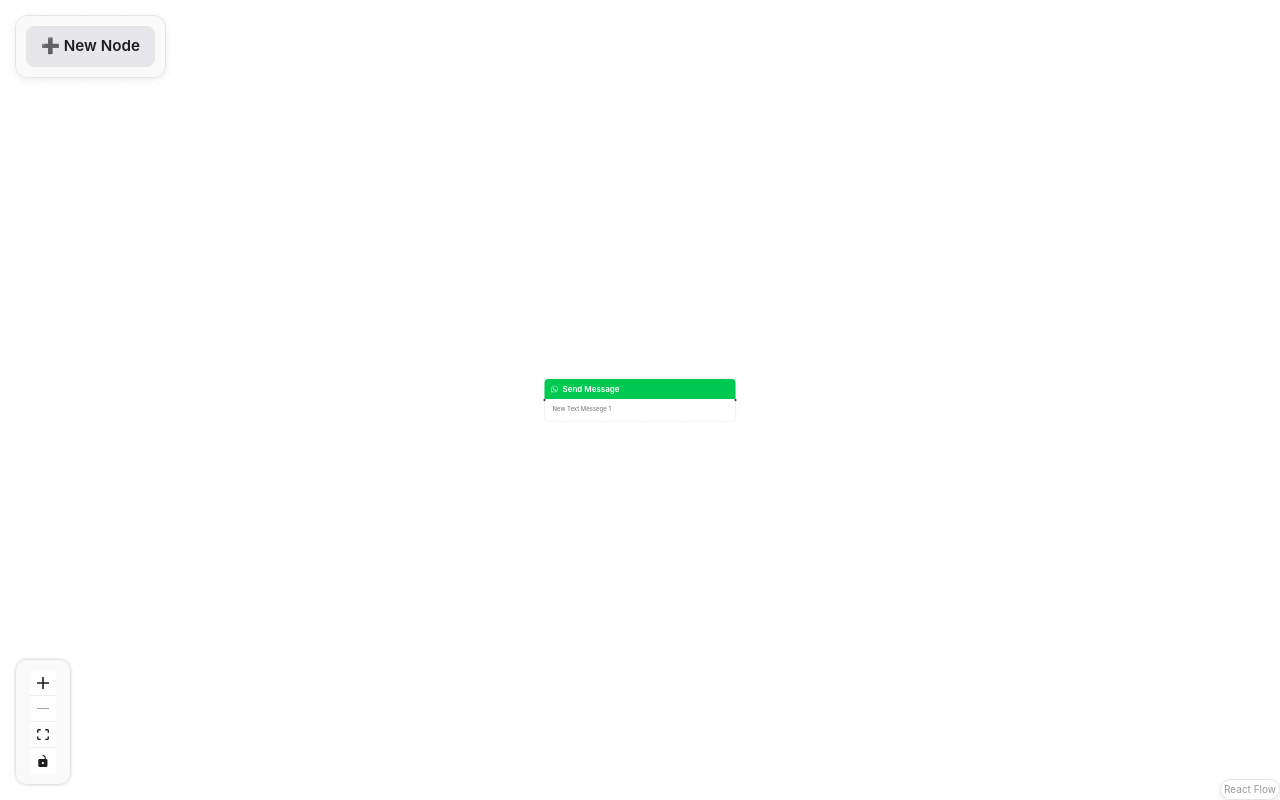
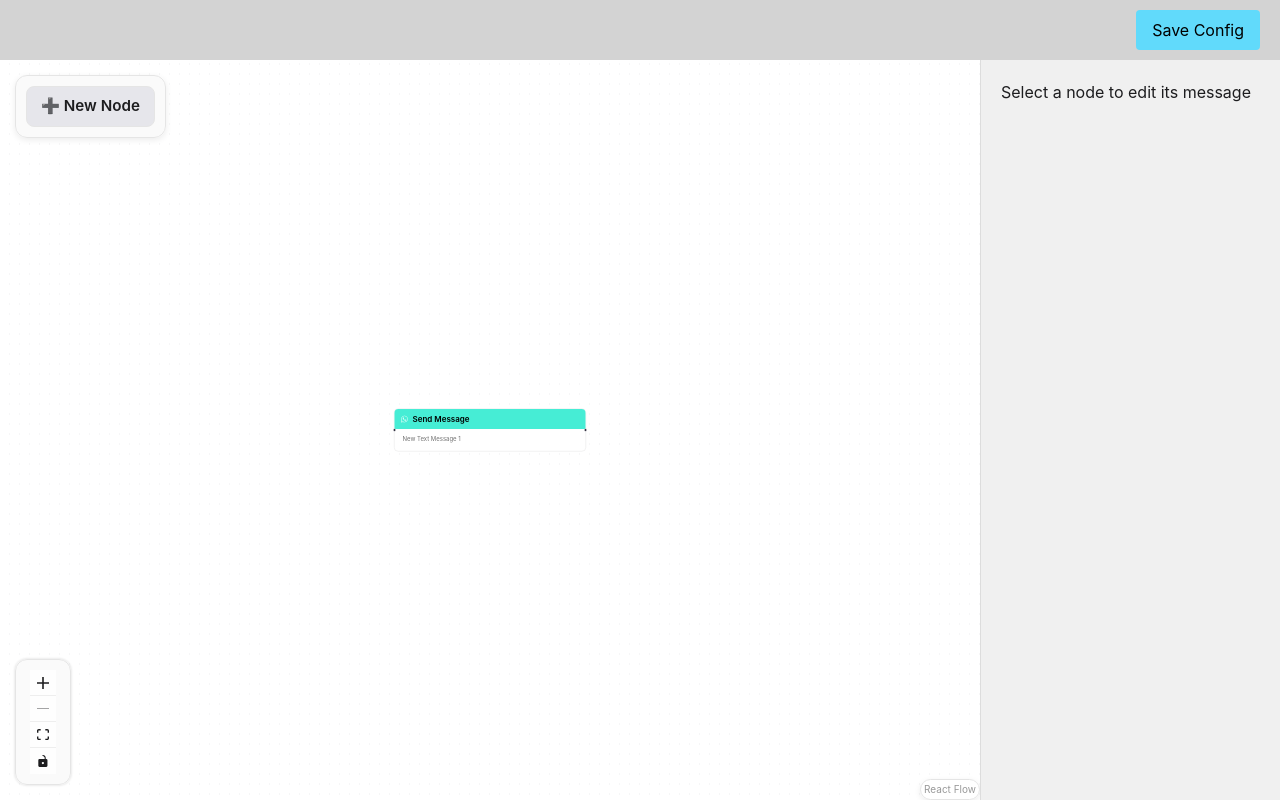
Before and after one commit to sohadutt/chatbot-reactflow, a React (Vite) app: page / in a window 1280 px wide. Built offline with nearby package versions, Linux system fonts and the light colour scheme.

Commit message:
first working model

```diff
--- a/src/App.jsx
+++ b/src/App.jsx
@@ -28,7 +28,7 @@ const initialNodes = [
     position: { x: 200, y: 200 },
     data: {
       id: "1",
-      message: `New Text Messege 1`,
+      message: `New Text Message 1`,
     },
   },
 ];
@@ -39,6 +39,7 @@ function App() {
   const [nodes, setNodes] = useState(initialNodes);
   const [edges, setEdges] = useState(initialEdges);
   const [reactFlowInstance, setReactFlowInstance] = useState(null);
+  const [selectedNode, setSelectedNode] = useState(null);
 
   const onNodesChange = useCallback(
     (changes) => setNodes((nds) => applyNodeChanges(changes, nds)),
@@ -72,18 +73,61 @@ function App() {
     [reactFlowInstance]
   );
 
-  const onNodeClick = () => {
+  const onNodeClick = useCallback((event, node) => {
+    setSelectedNode(node);
+  }, []);
 
+  const onPaneClick = useCallback(() => {
+    setSelectedNode(null);
+  }, []);
+
+  const handleSaveConfig = () => {
+    const connectedNodeIds = new Set();
+    edges.forEach((edge) => {
+      connectedNodeIds.add(edge.source);
+      connectedNodeIds.add(edge.target);
+    });
+
+    const unconnectedNodes = nodes.filter((node) => !connectedNodeIds.has(node.id));
+    if (unconnectedNodes.length > 0) {
+      alert("Error: Some nodes are not connected to any edge.");
+    } else {
+      alert("Config saved successfully!");
     }
-
-
-  const onPaneClick = () => {
-
-  }
-
+  };
 
   return (
-    <div className="app-wrapper" style={{ height: "100vh" }}>
+    <div className="app-wrapper" style={{ height: "100vh", display: "flex", flexDirection: "column" }}>
+      {/* Header */}
+      <div
+        style={{
+          padding: "10px 20px",
+          backgroundColor: "lightgrey",
+          color: "black",
+          display: "flex",
+          justifyContent: "space-between",
+          alignItems: "center",
+        }}
+      >
+        <h2 style={{ margin: 0 }}></h2>
+        <button
+          onClick={handleSaveConfig}
+          style={{
+            padding: "8px 16px",
+            backgroundColor: "#61dafb",
+            color: "#000",
+            border: "none",
+            borderRadius: "4px",
+            cursor: "pointer",
+          }}
+        >
+          Save Config
+        </button>
+      </div>
+
+      {/* Main Layout */}
+      <div style={{ display: "flex", flexDirection: "row", flexGrow: 1 }}>
+        <div style={{ flexGrow: 1, height: "100%" }}>
           <ReactFlow
             nodes={nodes}
             edges={edges}
@@ -107,6 +151,47 @@ function App() {
             </Panel>
           </ReactFlow>
         </div>
+
+        {/* Sidebar */}
+        <div
+          style={{
+            width: 300,
+            height: "100%",
+            backgroundColor: "#f0f0f0",
+            padding: 20,
+            boxSizing: "border-box",
+            borderLeft: "1px solid #ddd",
+          }}
+        >
+          {selectedNode ? (
+            <>
+              <h3>Edit Node Message</h3>
+              <textarea
+                rows={5}
+                style={{ width: "100%" }}
+                value={selectedNode.data.message}
+                onChange={(e) => {
+                  const newMessage = e.target.value;
+                  setNodes((nds) =>
+                    nds.map((node) =>
+                      node.id === selectedNode.id
+                        ? { ...node, data: { ...node.data, message: newMessage } }
+                        : node
+                    )
+                  );
+                  setSelectedNode((node) => ({
+                    ...node,
+                    data: { ...node.data, message: newMessage },
+                  }));
+                }}
+              />
+            </>
+          ) : (
+            <p>Select a node to edit its message</p>
+          )}
+        </div>
+      </div>
+    </div>
   );
 }
 
--- a/src/component/BaseNodeFullDemo.jsx
+++ b/src/component/BaseNodeFullDemo.jsx
@@ -29,10 +29,10 @@ export const BaseNodeFullDemo = memo(({ data }) => {
       <Handle
         type="source"
         position={Position.Right}
-        className="w-10 h-10 bg-green-600 border-none"
+        className="w-10 h-10 bg-teal-200 border-none"
       />
 
-      <BaseNodeHeader className="bg-green-500 text-white rounded-t-md px-3 py-2 flex items-center gap-2">
+      <BaseNodeHeader className="bg-teal-300 text-black rounded-t-md px-3 py-2 flex items-center gap-2">
         <WhatsAppIcon />
         <BaseNodeHeaderTitle>Send Message</BaseNodeHeaderTitle>
       </BaseNodeHeader>
```
Lines whose indentation alone changed are shown as unchanged.
